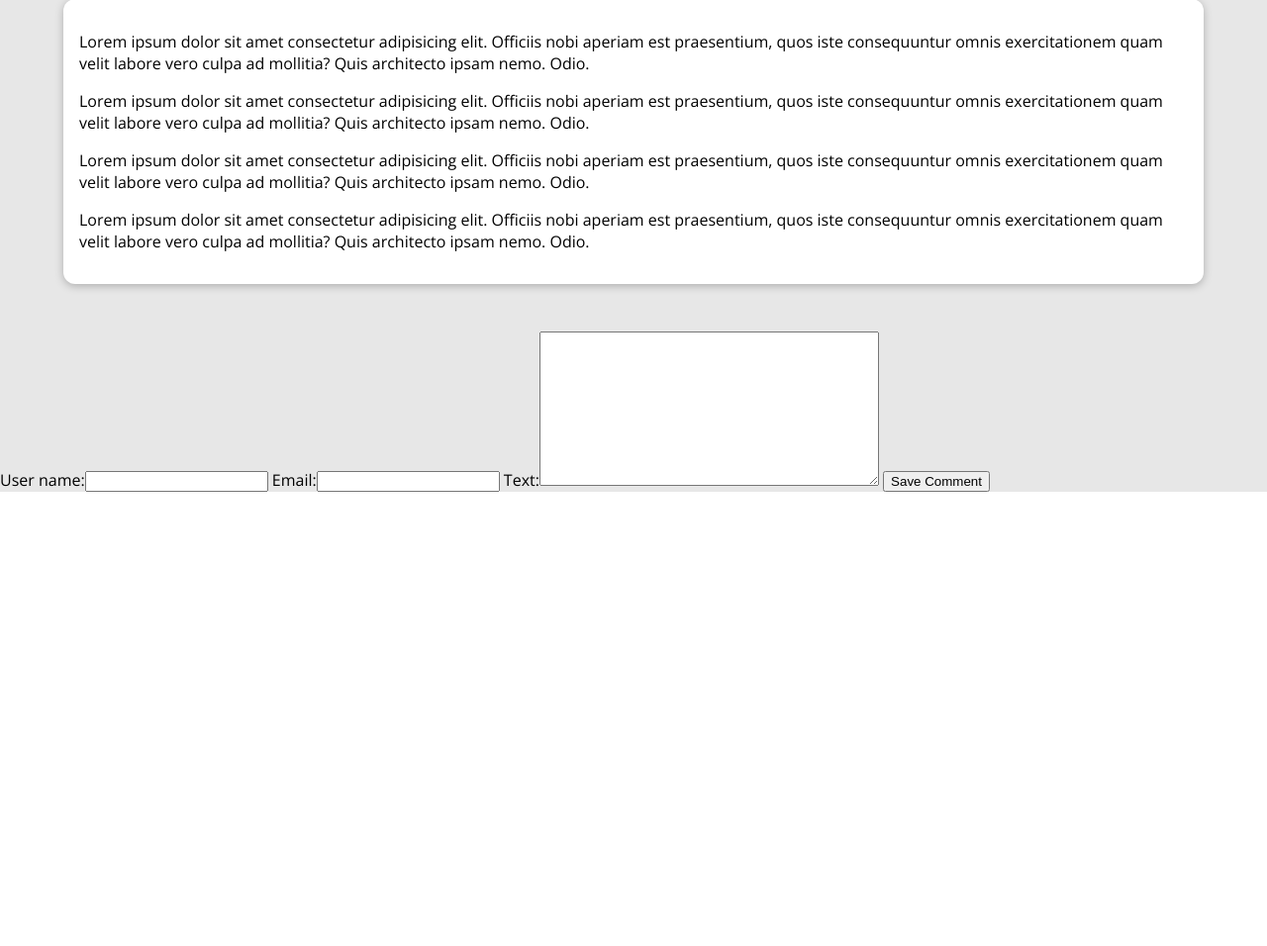
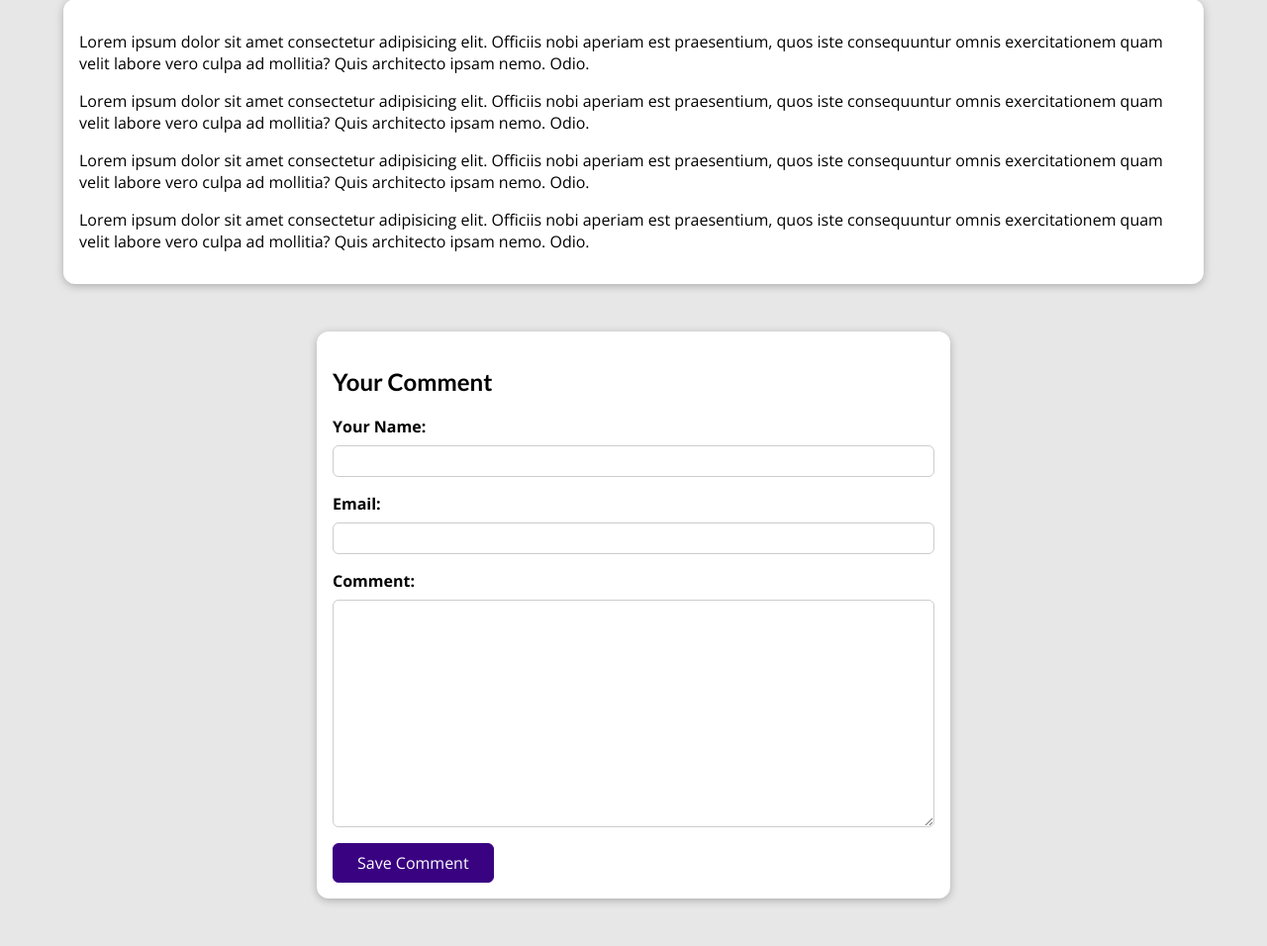
Before and after one commit to shivshankar31/myblog_django, a Django app: a page that uses blog/templates/blog/detail_post.html in a window 1280 px wide. Shown: the part 529-1485 px from the top of the page at 99% size. Before the commit the page ends 1026 px from the top, so only its background shows below. Run offline with Django 3.2, Linux system fonts and the light colour scheme; data comes from the database, SQL or seed files in the repository.

Commit message:
191: step 26: add styling to the comment form

```diff
--- a/blog/forms.py
+++ b/blog/forms.py
@@ -12,7 +12,7 @@ class CommentForm(forms.ModelForm):
         # fields = '__all__' #this can be uses to fetch allfields form the model class
         # fields = ['']# also we can list required fields
         exclude = ['post'] #this will exclude the listed fields
-        lables = {
+        labels = {
             'user_name': 'Your Name',
             'email': 'Email',
             'text': 'Comment'
--- a/blog/static/blog/detail_post.css
+++ b/blog/static/blog/detail_post.css
@@ -1,6 +1,6 @@
 /* step 8.2: copy css file from given resource, after add this css link to detail_post html file, in order to call the styles*/
 /* step 20.3: add some styling in detail_post.css file */
-
+/* step 26.1: add style code to detail_post.css */
 
 
 body {
@@ -78,3 +78,112 @@ body {
     padding: 0.5rem 1rem;
     border-radius: 8px;
   }
+  #comment-form {
+    margin: 3rem auto;
+    width: 90%;
+    max-width: 40rem;
+    border-radius: 12px;
+    background-color: white;
+    box-shadow: 0 2px 8px rgba(0, 0, 0, 0.25);
+    padding: 1rem;
+  }
+
+  #comment-form button {
+    font: inherit;
+    background-color: #390281;
+    color: white;
+    border: 1px solid #390281;
+    padding: 0.5rem 1.5rem;
+    border-radius: 6px;
+    cursor: pointer;
+  }
+
+  #comment-form button:hover,
+  #comment-form button:active {
+    background-color: #4f0ba7;
+    border-color: #4f0ba7;
+  }
+
+  .form-control {
+    margin-bottom: 1rem;
+  }
+
+  .form-control label {
+    font-weight: bold;
+    margin-bottom: 0.5rem;
+    display: block;
+  }
+
+  .form-control input,
+  .form-control textarea {
+    display: block;
+    width: 100%;
+    font: inherit;
+    padding: 0.25rem;
+    border-radius: 6px;
+    border: 1px solid #ccc;
+  }
+
+  .errorlist {
+    list-style: none;
+    margin: 0.5rem 0;
+    padding: 0;
+    color: #d6000b;
+  }
+
+  .invalid label {
+    color: #d6000b;
+  }
+
+  .invalid input,
+  .invalid textarea {
+    border-color: #d6000b;
+    background-color: #ffe6e7;
+  }
+
+  #alert {
+    margin: 8rem auto 3rem auto;
+    border: 1px solid #d6000b;
+    background-color: #ffe6e7;
+    padding: 1rem;
+    width: 90%;
+    max-width: 40rem;
+  }
+
+  #alert a {
+    text-decoration: none;
+    border: 1px solid #d6000b;
+    background-color: #d6000b;
+    color: white;
+    padding: 0.25rem 1.5rem;
+    border-radius: 6px;
+  }
+
+  #comments {
+    margin: 3rem auto;
+    width: 90%;
+    max-width: 60rem;
+    border-radius: 12px;
+    background-color: white;
+    box-shadow: 0 2px 8px rgba(0, 0, 0, 0.25);
+    padding: 1rem 2rem;
+  }
+
+  #comments ul {
+    list-style: none;
+    margin: 0;
+    padding: 0;
+  }
+
+  #comments li {
+    margin-bottom: 1rem;
+    border-bottom: 2px solid #ccc;
+  }
+
+  #comments li:last-of-type {
+    border-bottom: none;
+  }
+
+  #comments h2 {
+    color: #464646;
+  }
--- a/blog/templates/blog/detail_post.html
+++ b/blog/templates/blog/detail_post.html
@@ -5,7 +5,7 @@
 <!step 20.4: convert author name to href by clicking it takes us to the author email in detail_post.html, also add some style in css file !>
 <!step 22.2: In detail_post.html, remove static and add post_detail.image.url to get the post_detail.image.url!>
 <!step 25.4: In detail_post.html, create new div, form and call the created name for the form class!>
-
+<!step 26.2: to create comment form to all, create for loop and call the fields as shown !>
 
 {% extends 'base.html' %}
 {% load static %}
@@ -40,10 +40,19 @@
     {{post_detail.content | linebreaks}}
 </main>
 
-<div>
+<section id="comment-form">
+    <h2> Your Comment </h2>
     <form>
-        {{ comment_form }}
+        {% for form_field in comment_form %}
+            <div class = 'form-control'>
+                {{ form_field.label_tag }}
+                {{ form_field }}
+                {{ form_field.errors }}
+            </div>
+        {% endfor %}
         <button> Save Comment </button>
     </form>
-</div>
+</section>
+
+
 {% endblock content%}
--- a/steps blog site.txt
+++ b/steps blog site.txt
@@ -142,3 +142,7 @@ step 25.1: add forms.py file in the add, import model class and forms
 step 25.2: create a class CommentForm and call the model and add or exclude fields form model class and use lables to rename the fields
 step 25.3: In views.py, import created form class, in detailPost class under get context data function call the created CommentForm and name it
 step 25.4: In detail_post.html, create new div, form and call the created name for the form class
+
+step 26: 191: add styling to the comment form
+step 26.1: add style code to detail_post.css
+step 26.2: to create comment form to all, create for loop and call the fields as shown
```
